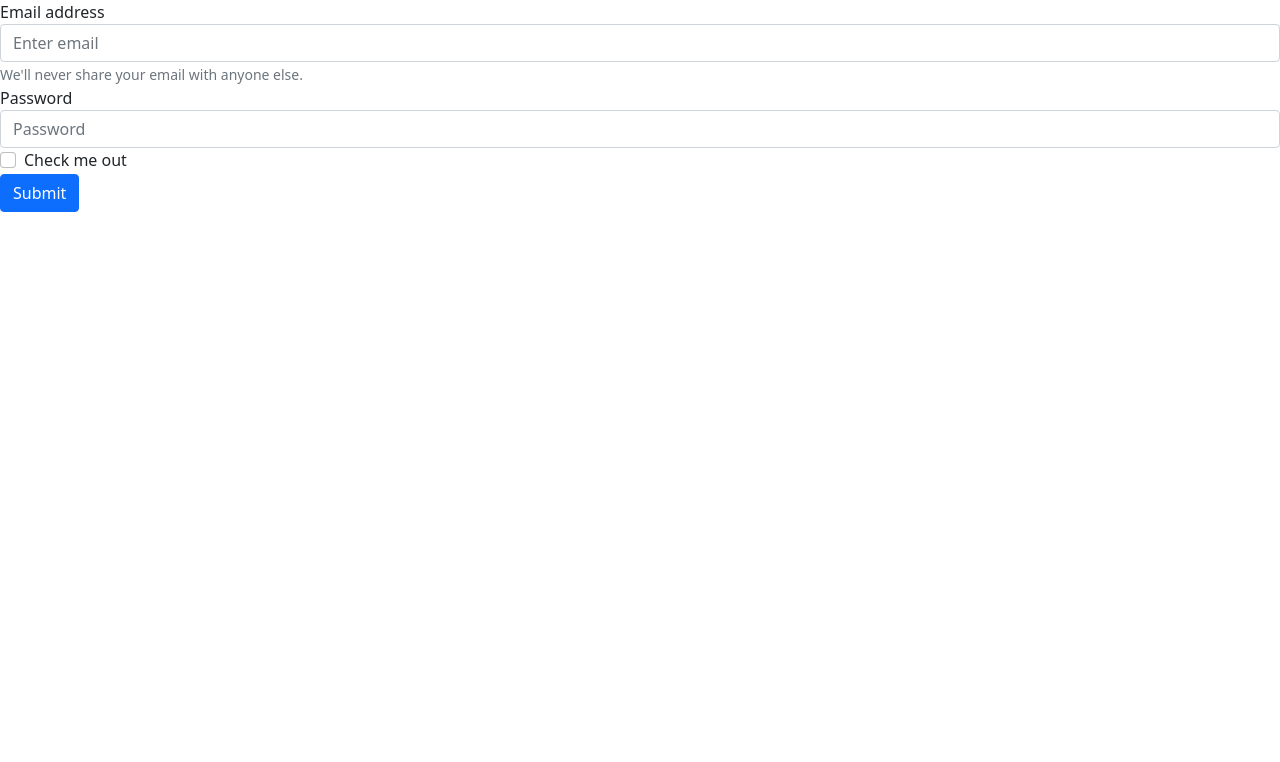
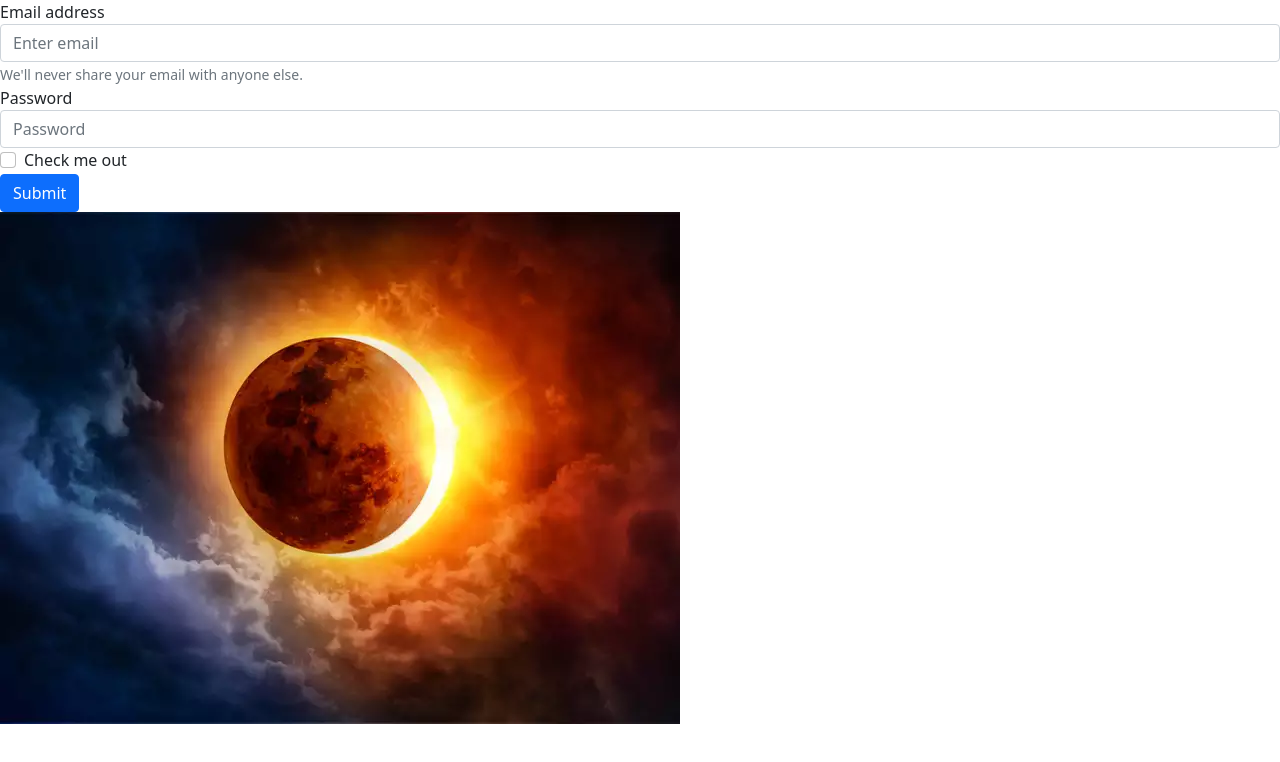
Before and after one commit to BondariIon/Actimel2, a plain HTML site: page index.html in a window 1280 px wide. Drawn offline with nearby package versions, Linux system fonts and the light colour scheme.

Commit message:
added images

```diff
--- a/index.html
+++ b/index.html
@@ -38,6 +38,14 @@
         <label class="form-check-label" for="exampleCheck1">Check me out</label>
     </div>
     <button type="submit" class="btn btn-primary">Submit</button>
+
+
+
 </form>
+
+<div>
+    <img src="img/images.webp" alt="Valuta">
+</div>
+
 </body>
 </html>
```
Also changed, not shown: img/images.webp (added).
